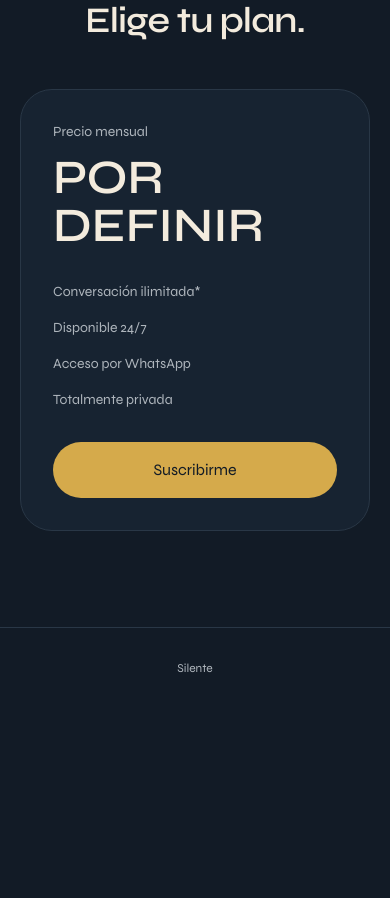
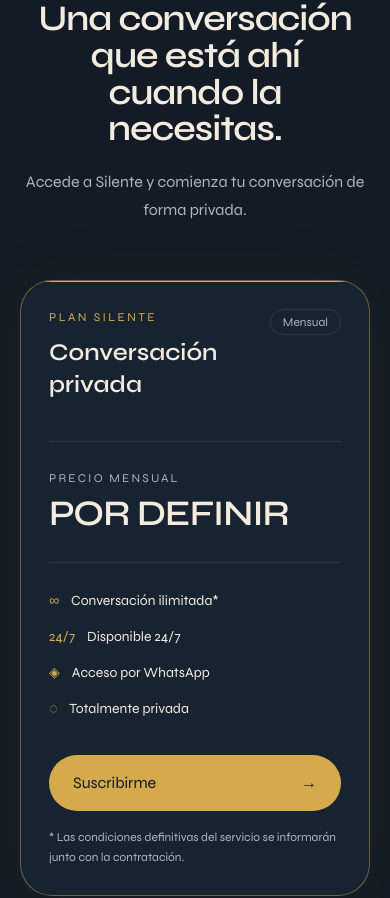
Before and after one commit to ElCopyPaste/silente-web, a Next.js app: page / in a window 390 px wide. Shown: the part 2439-3337 px from the top of the page. Before the commit the page ends 3147 px from the top, so only its background shows below. Built offline with nearby package versions, Linux system fonts and the light colour scheme.

Commit message:
Refina presentación comercial del plan Silente

```diff
--- a/components/Pricing.tsx
+++ b/components/Pricing.tsx
@@ -1,21 +1,54 @@
 export function Pricing() {
   return (
-    <section id="elige-tu-plan" className="px-5 py-24 md:px-8 md:py-32">
-      <div className="mx-auto max-w-4xl text-center">
-        <p className="text-sm uppercase tracking-[.22em] text-[var(--silente-gold)]">Elige tu plan</p>
-        <h2 className="mt-4 text-4xl font-semibold tracking-tight md:text-6xl">Elige tu plan.</h2>
-        <div className="mx-auto mt-12 max-w-md rounded-[2rem] border border-[var(--silente-border)] bg-[var(--silente-secondary)] p-8 text-left">
-          <p className="text-sm text-[var(--silente-muted)]">Precio mensual</p>
-          <div className="mt-3 text-5xl font-semibold">POR DEFINIR</div>
-          <ul className="mt-8 space-y-4 text-sm text-[var(--silente-muted)]">
-            <li>Conversación ilimitada*</li>
-            <li>Disponible 24/7</li>
-            <li>Acceso por WhatsApp</li>
-            <li>Totalmente privada</li>
-          </ul>
-          <a href="#" className="mt-8 block rounded-full bg-[var(--silente-gold)] px-6 py-4 text-center font-semibold text-[var(--silente-night)]">
-            Suscribirme
-          </a>
+    <section id="elige-tu-plan" className="relative overflow-hidden px-5 py-24 md:px-8 md:py-32">
+      <div className="mx-auto max-w-5xl">
+        <div className="text-center">
+          <p className="text-sm uppercase tracking-[.22em] text-[var(--silente-gold)]">Elige tu plan</p>
+          <h2 className="mt-4 text-4xl font-semibold leading-[1.02] tracking-[-.03em] md:text-6xl">
+            Una conversación que está ahí cuando la necesitas.
+          </h2>
+          <p className="mx-auto mt-5 max-w-2xl text-base leading-7 text-[var(--silente-muted)]">
+            Accede a Silente y comienza tu conversación de forma privada.
+          </p>
+        </div>
+
+        <div className="mx-auto mt-14 max-w-lg">
+          <article className="relative overflow-hidden rounded-[2rem] border border-[rgba(213,170,75,.45)] bg-[var(--silente-secondary)] p-7 shadow-[0_0_70px_rgba(213,170,75,.06)] md:p-10">
+            <div className="absolute inset-x-0 top-0 h-px bg-[var(--silente-gold)]" />
+            <div className="flex items-start justify-between gap-6">
+              <div>
+                <p className="text-xs uppercase tracking-[.2em] text-[var(--silente-gold)]">Plan Silente</p>
+                <h3 className="mt-3 text-2xl font-semibold">Conversación privada</h3>
+              </div>
+              <span className="rounded-full border border-[var(--silente-border)] px-3 py-1 text-xs text-[var(--silente-muted)]">
+                Mensual
+              </span>
+            </div>
+
+            <div className="mt-10 border-y border-[var(--silente-border)] py-7">
+              <p className="text-xs uppercase tracking-[.18em] text-[var(--silente-muted)]">Precio mensual</p>
+              <p className="mt-2 text-4xl font-semibold tracking-tight md:text-5xl">POR DEFINIR</p>
+            </div>
+
+            <ul className="mt-7 space-y-4 text-sm text-[var(--silente-ivory)]">
+              <li className="flex gap-3"><span className="text-[var(--silente-gold)]">∞</span><span>Conversación ilimitada*</span></li>
+              <li className="flex gap-3"><span className="text-[var(--silente-gold)]">24/7</span><span>Disponible 24/7</span></li>
+              <li className="flex gap-3"><span className="text-[var(--silente-gold)]">◈</span><span>Acceso por WhatsApp</span></li>
+              <li className="flex gap-3"><span className="text-[var(--silente-gold)]">◌</span><span>Totalmente privada</span></li>
+            </ul>
+
+            <a
+              href="#"
+              className="mt-9 flex items-center justify-between rounded-full bg-[var(--silente-gold)] px-6 py-4 font-semibold text-[var(--silente-night)] transition-transform hover:scale-[1.01] focus-visible:outline focus-visible:outline-2 focus-visible:outline-offset-4 focus-visible:outline-[var(--silente-gold-light)]"
+            >
+              <span>Suscribirme</span>
+              <span aria-hidden="true">→</span>
+            </a>
+
+            <p className="mt-4 text-xs leading-5 text-[var(--silente-muted)]">
+              * Las condiciones definitivas del servicio se informarán junto con la contratación.
+            </p>
+          </article>
         </div>
       </div>
     </section>
```
